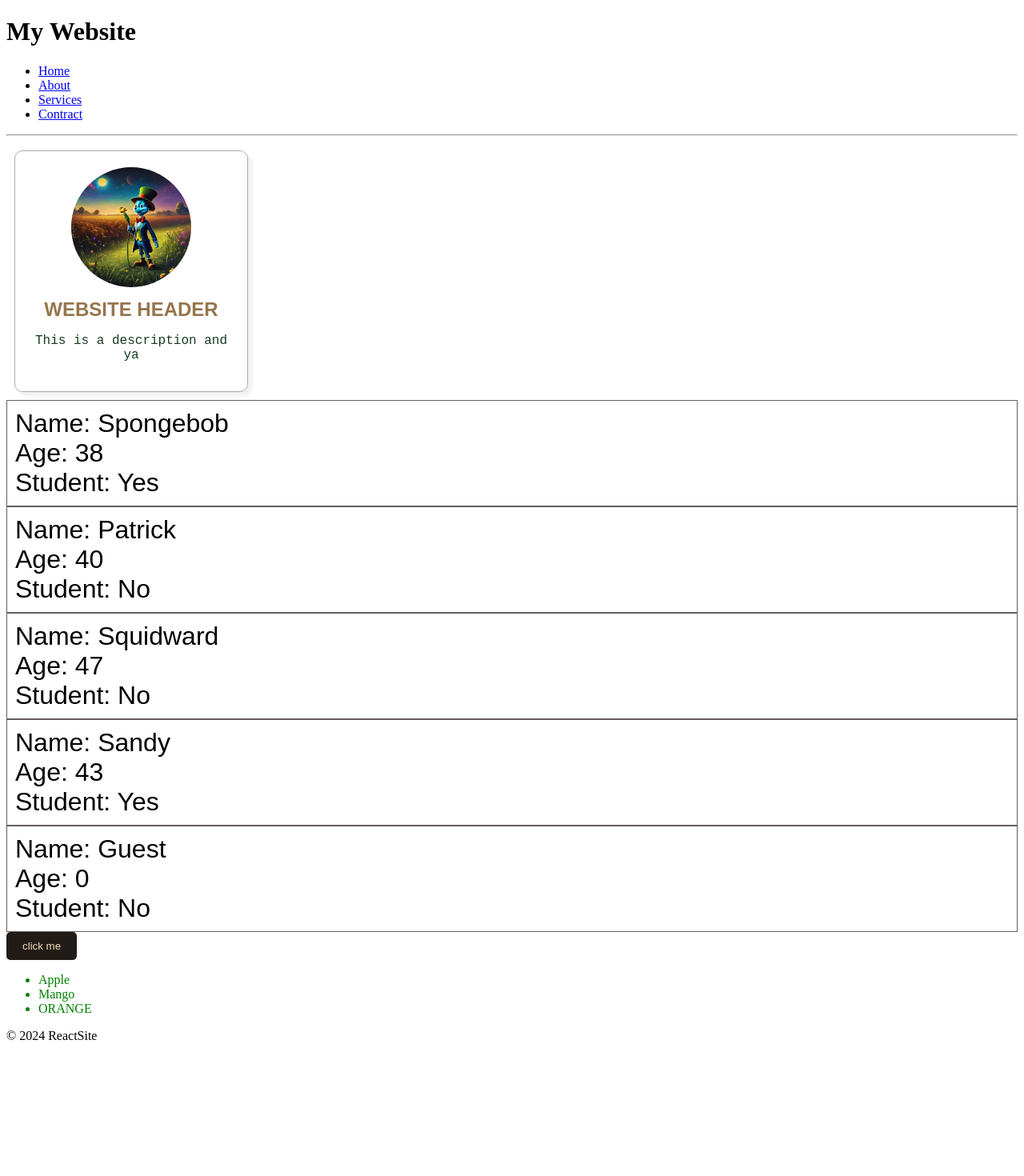
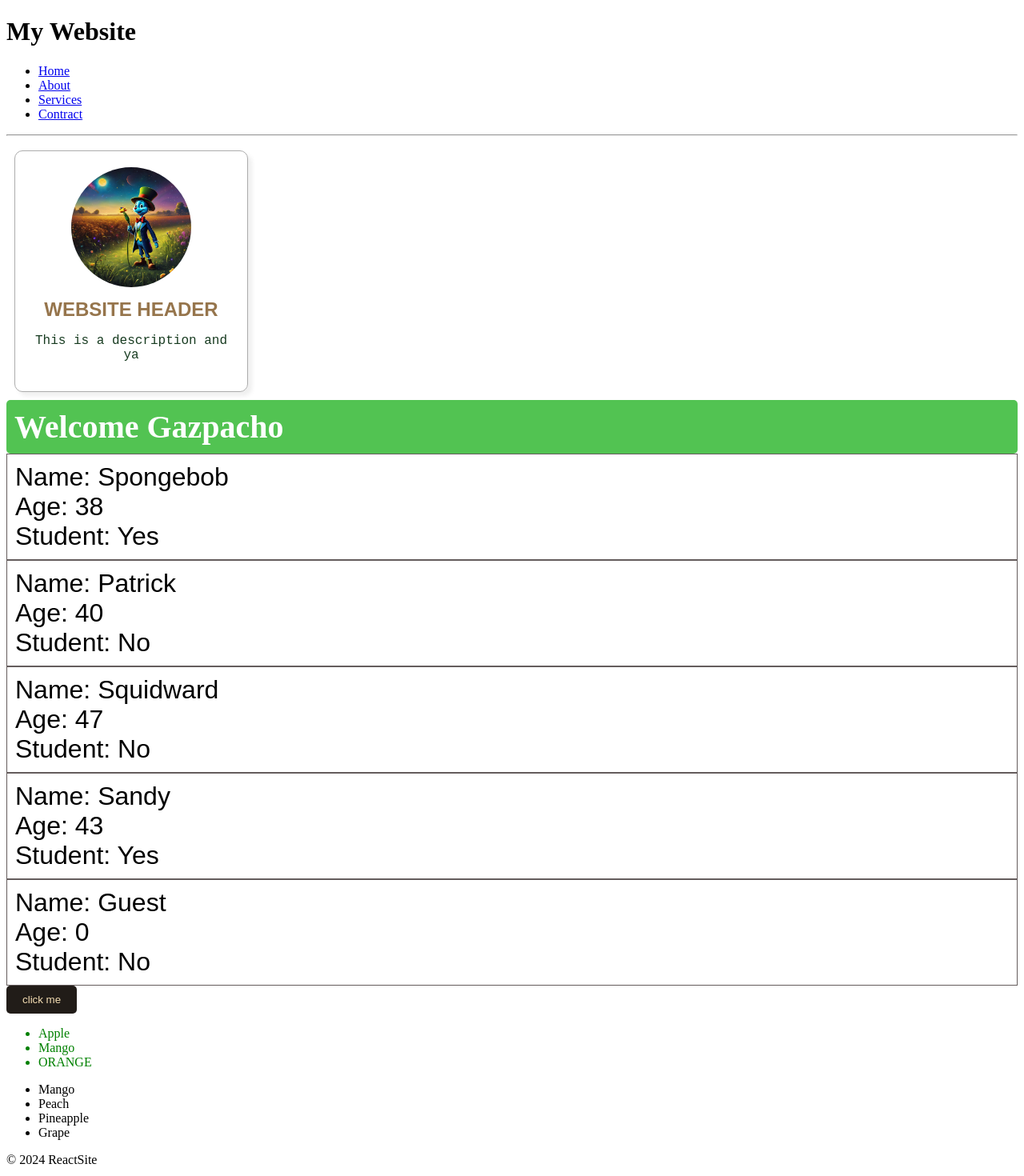
Before and after one commit to GazpachoBlaze/React-Course, a React (Vite) app: page / in a window 1280 px wide. Shown: the top 1470 px of the page at 80% size. Before the commit the page ends 1320 px from the top, so only its background shows below. Built offline with nearby package versions, Linux system fonts and the light colour scheme.

Commit message:
rendering lists part 1

```diff
--- a/src/App.jsx
+++ b/src/App.jsx
@@ -1,15 +1,18 @@
 import Header from './Header.jsx'
 import Footer from './Footer.jsx'
 import Food from './Food.jsx'
-import Card from './Card.jsx';
-import Button from './Button/Button.jsx';
-import Student from './Student.jsx';
+import List from './List.jsx'
+import Card from './Card.jsx'
+import Button from './Button/Button.jsx'
+import Student from './Student.jsx'
+import UserGreeting from './UserGreeting.jsx'
 
 function App() {
   return (
     <>
       <Header/>
       <Card/>
+      <UserGreeting isLoggedIn = {true} username = "Gazpacho"/>
       <Student name="Spongebob" age={38} isStudent={true}/>
       <Student name="Patrick" age={40} isStudent={false}/>
       <Student name="Squidward" age={47} isStudent={false}/>
@@ -17,6 +20,7 @@ function App() {
       <Student/>
       <Button/>
       <Food/>
+      <List/>
       <Footer/>
     </>
   );
--- /dev/null
+++ b/src/List.jsx
@@ -0,0 +1,14 @@
+function List() {
+
+    const fruits = [
+        {id: 1, name: "Mango", cost: 3.00},
+        {id: 2, name: "Peach", cost: 1.50},
+        {id: 3, name: "Pineapple", cost: 6.00},
+        {id: 4, name: "Grape", cost: 4.00},
+    ];
+
+    const listItems = fruits.map(fruit => <li key={fruit.id}>{fruit.name}</li>);
+    return (<ul>{listItems}</ul>);
+}
+
+export default List
--- /dev/null
+++ b/src/UserGreeting.jsx
@@ -0,0 +1,20 @@
+import PropTypes from "prop-types";
+
+function UserGreeting(props) {
+    if (props.isLoggedIn) {
+        return <h2 className="welcome-message">Welcome {props.username}</h2>
+    } else {
+        return <h2 className="login-prompt">Please log in to continue</h2>
+    }
+}
+
+UserGreeting.proptypes = {
+    isLoggedIn: PropTypes.bool,
+    username: PropTypes.string,
+}
+
+UserGreeting.defaultProps = {
+    isLoggedIn: false,
+    username: "Guest",
+}
+export default UserGreeting
--- a/src/index.css
+++ b/src/index.css
@@ -40,3 +40,21 @@
   margin: 0;
 
 }
+
+.welcome-message {
+  font-size: 2.5em;
+  background-color: rgb(82, 195, 82);
+  color: white;
+  padding: 10px;
+  border-radius: 5px;
+  margin: 0;
+}
+
+.login-prompt {
+  font-size: 2.5em;
+  background-color: rgb(224, 30, 30);
+  color: white;
+  padding: 10px;
+  border-radius: 5px;
+  margin: 0;
+}
```
